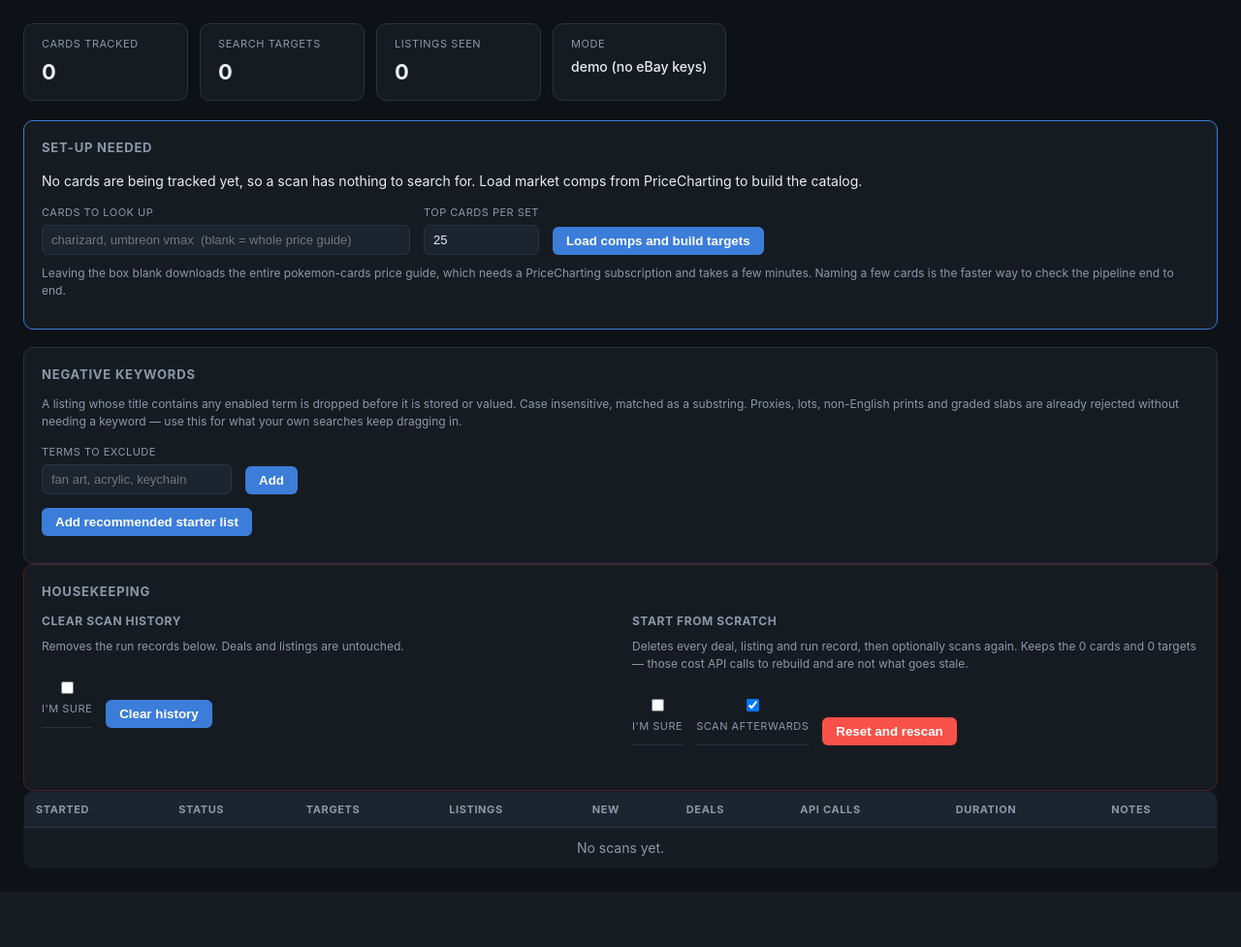
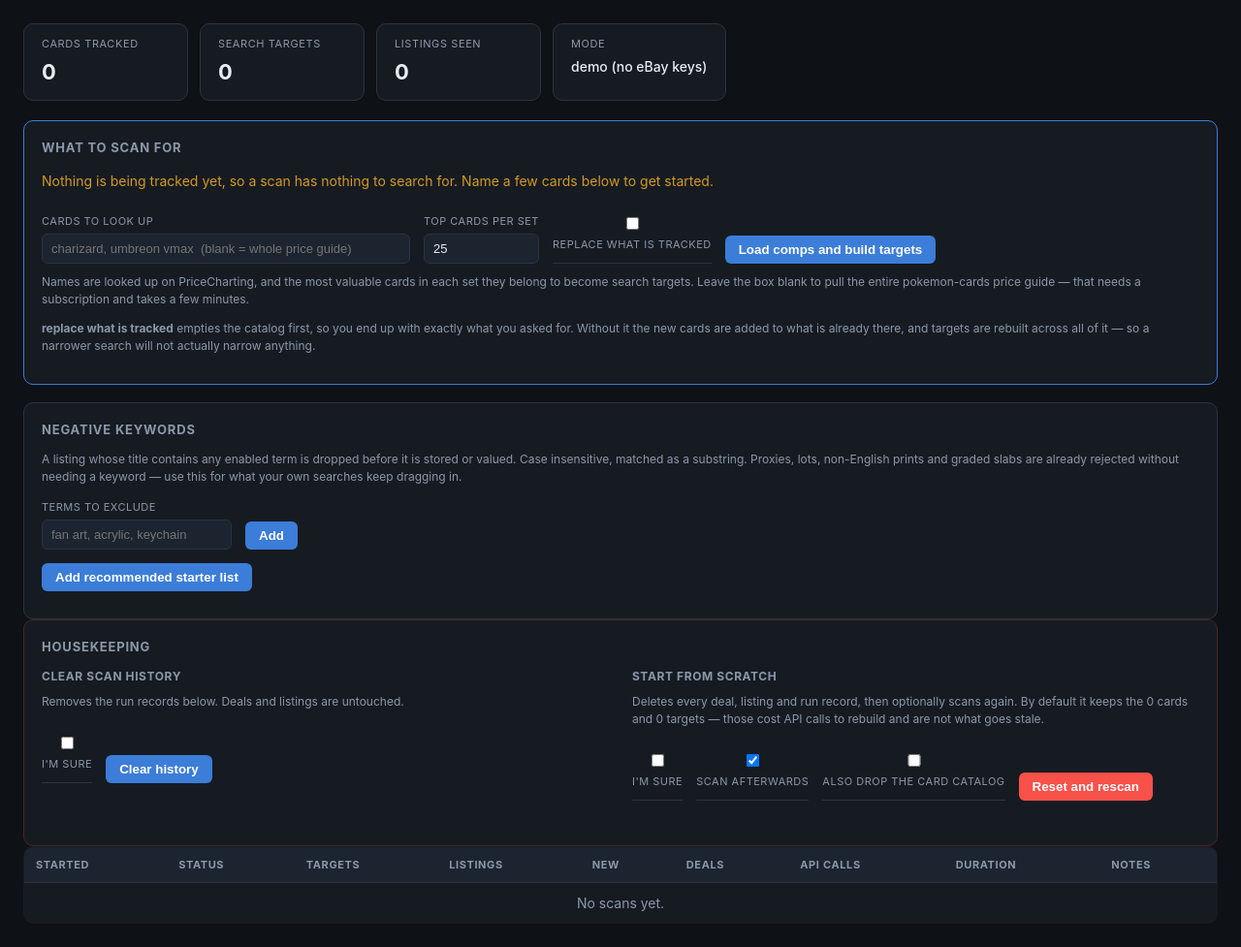
Before and after one commit to Biggjuann/Pokemon-Arb, a FastAPI app: page /scans in a window 1280 px wide. Shown: the part 56-1033 px from the top of the page at 97% size. Before the commit the page ends 939 px from the top, so only its background shows below. Run offline with FastAPI, Linux system fonts and the light colour scheme.

Commit message:
Keep the scan-scope form always available, and wire sync cancellation
Two bugs, both mine.

The form for choosing what to scan for only rendered when the catalog was
empty. Since a reset deliberately keeps the catalog, and the targets page had
been removed, there was no way at all to change scope after clearing -- the
one thing a reset is usually a prelude to. It is now always on the scans page,
showing what is currently tracked.

Adding cards also could not narrow anything: build_targets derives from every
product ever synced, so syncing "charizard" on top of an existing catalog
rebuilt targets across all of it. Adds "replace what is tracked", which empties
the catalog first so the result is exactly what was asked for, and an option on
the reset to drop the catalog outright.

Separately: _sync_job never passed should_cancel, so the Cancel button has
never worked for a sync -- the pipeline gained the parameter but the web path
was never wired to it. The patch that should have done this silently did not
apply, and the tests covered sync_from_price_guide directly rather than through
the job function, so nothing caught it. That gap is the actual lesson here:
testing a capability is not testing the code path that reaches it. New tests
drive _sync_job itself.

222 tests.

Co-Authored-By: Claude Opus 5 <noreply@anthropic.com>
Claude-Session: https://claude.ai/code/session_01VGvwVtk4GqDuMd5ejRx7e2

```diff
--- a/src/pokemon_arb/store.py
+++ b/src/pokemon_arb/store.py
@@ -305,5 +305,25 @@ def reset_findings(session: Session) -> dict[str, int]:
     return counts
 
 
+def clear_catalog(session: Session) -> dict[str, int]:
+    """Delete the card catalog and everything derived from it.
+
+    Deals go too: they are priced against comps, and a deal whose comp no
+    longer exists cannot be explained or trusted.
+    """
+    counts = {}
+    for label, model in (
+        ("deals", Deal),
+        ("targets", Target),
+        ("price_points", PricePoint),
+        ("products", Product),
+    ):
+        rows = list(session.scalars(select(model)))
+        for row in rows:
+            session.delete(row)
+        counts[label] = len(rows)
+    return counts
+
+
 def latest_scan(session: Session) -> ScanRun | None:
     return session.scalar(select(ScanRun).order_by(ScanRun.started_at.desc()).limit(1))
--- a/src/pokemon_arb/web/app.py
+++ b/src/pokemon_arb/web/app.py
@@ -133,18 +133,37 @@ def _scan_job(max_targets: int | None, demo: bool) -> str:
     )
 
 
-def _sync_job(queries: list[str], per_set: int) -> str:
+def _sync_job(queries: list[str], per_set: int, replace: bool = False) -> str:
     """Pull comps from PriceCharting, then rebuild the target list.
 
     Both halves run together because comps without targets leave the app in
     exactly the state that looks broken: a scan that succeeds and does nothing.
+
+    ``replace`` empties the catalog first, so the result is exactly what was
+    asked for. Without it targets are rebuilt from every card ever synced, and
+    a narrower search would not actually narrow anything.
     """
     from ..pipeline.scan import ScanService
 
+    cleared = ""
+    if replace:
+        with get_sessionmaker()() as session:
+            counts = store.clear_catalog(session)
+            session.commit()
+        cleared = f"replaced {counts['products']} cards, "
+
     service = ScanService()
-    synced = service.sync_from_queries(queries) if queries else service.sync_from_price_guide()
+    cancel = _job_cancel.is_set
+    synced = (
+        service.sync_from_queries(queries, should_cancel=cancel)
+        if queries
+        else service.sync_from_price_guide(should_cancel=cancel)
+    )
+    # Build targets from whatever was synced, even on cancel: a partial
+    # catalog you can scan beats a full one you cannot.
     targets = service.build_targets(per_set=per_set)
-    return f"synced {synced} cards, {targets} targets active"
+    verb = "cancelled after" if cancel() else "synced"
+    return f"{cleared}{verb} {synced} cards, {targets} targets active"
 
 
 def _seed_demo_if_empty() -> None:
@@ -417,6 +436,7 @@ def create_app() -> FastAPI:
         background: BackgroundTasks,
         confirm: str = Form(""),
         rescan: bool = Form(False),
+        clear_catalog: bool = Form(False),
         db: Session = Depends(get_db),
     ) -> RedirectResponse:
         """Clear every finding and optionally start over.
@@ -428,11 +448,15 @@ def create_app() -> FastAPI:
         if confirm != "yes":
             raise HTTPException(status_code=400, detail="confirmation required")
         counts = store.reset_findings(db)
-        db.commit()
         summary = (
             f"cleared {counts['deals']} deals, {counts['listings']} listings, "
             f"{counts['scans']} scan records"
         )
+        if clear_catalog:
+            catalog = store.clear_catalog(db)
+            summary += f", {catalog['products']} cards, {catalog['targets']} targets"
+            rescan = False  # nothing left to scan for
+        db.commit()
         _job_state["last_result"] = summary
         if rescan:
             background.add_task(_run_job, "scan", lambda: _scan_job(None, False))
@@ -558,14 +582,17 @@ def create_app() -> FastAPI:
         background: BackgroundTasks,
         queries: str = Form(""),
         per_set: int = Form(25),
+        replace: bool = Form(False),
     ) -> RedirectResponse:
-        """Populate the catalog: PriceCharting comps, then targets.
+        """Set what gets scanned: PriceCharting comps, then targets.
 
         With no queries this downloads the whole pokemon-cards price guide; a
         comma or newline separated list narrows it to specific cards.
         """
         terms = [q.strip() for q in queries.replace(chr(10), ",").split(",") if q.strip()]
-        background.add_task(_run_job, "sync", lambda: _sync_job(terms, max(1, min(per_set, 200))))
+        background.add_task(
+            _run_job, "sync", lambda: _sync_job(terms, max(1, min(per_set, 200)), replace)
+        )
         return RedirectResponse("/scans", status_code=303)
 
     # --- json api -----------------------------------------------------
--- a/src/pokemon_arb/web/templates/scans.html
+++ b/src/pokemon_arb/web/templates/scans.html
@@ -10,18 +10,16 @@
   </span></div>
 </section>
 
-{% if not counts.products or not counts.targets %}
 <section class="panel setup">
-    <h2>Set-up needed</h2>
-    <p>
+  <h2>What to scan for</h2>
   {% if not counts.products %}
-        No cards are being tracked yet, so a scan has nothing to search for.
-        Load market comps from PriceCharting to build the catalog.
+    <p class="warn-text">Nothing is being tracked yet, so a scan has nothing to
+      search for. Name a few cards below to get started.</p>
   {% else %}
-        {{ counts.products }} cards are loaded but no search targets exist.
-        Build targets from the most valuable cards in each set.
+    <p class="sub">Currently tracking <strong>{{ counts.products }}</strong> cards
+      across <strong>{{ counts.targets }}</strong> search targets.</p>
   {% endif %}
-    </p>
+
   <form method="post" action="/sync" class="setup-form">
     <label>Cards to look up
       <input type="text" name="queries"
@@ -30,17 +28,27 @@
     <label>Top cards per set
       <input type="number" name="per_set" value="25" min="1" max="200">
     </label>
+    <label class="check">
+      <input type="checkbox" name="replace" value="true"> replace what is tracked
+    </label>
     <button type="submit" {{ 'disabled' if scan_state and scan_state.running }}>
       {{ 'Working...' if scan_state and scan_state.running else 'Load comps and build targets' }}
     </button>
   </form>
+
   <p class="sub">
-      Leaving the box blank downloads the entire pokemon-cards price guide, which
-      needs a PriceCharting subscription and takes a few minutes. Naming a few
-      cards is the faster way to check the pipeline end to end.
+    Names are looked up on PriceCharting, and the most valuable cards in each set
+    they belong to become search targets. Leave the box blank to pull the entire
+    pokemon-cards price guide &mdash; that needs a subscription and takes a few
+    minutes.
+  </p>
+  <p class="sub">
+    <strong>replace what is tracked</strong> empties the catalog first, so you end
+    up with exactly what you asked for. Without it the new cards are added to what
+    is already there, and targets are rebuilt across all of it &mdash; so a
+    narrower search will not actually narrow anything.
   </p>
 </section>
-{% endif %}
 
 <section class="panel">
   <h2>Negative keywords</h2>
@@ -95,11 +103,13 @@
     <div>
       <h3>Start from scratch</h3>
       <p class="sub">Deletes every deal, listing and run record, then optionally scans
-        again. Keeps the {{ counts.products }} cards and {{ counts.targets }} targets
-        &mdash; those cost API calls to rebuild and are not what goes stale.</p>
+        again. By default it keeps the {{ counts.products }} cards and
+        {{ counts.targets }} targets &mdash; those cost API calls to rebuild and are
+        not what goes stale.</p>
       <form method="post" action="/scans/reset" class="setup-form">
         <label class="check"><input type="checkbox" name="confirm" value="yes" required> I'm sure</label>
         <label class="check"><input type="checkbox" name="rescan" value="true" checked> scan afterwards</label>
+        <label class="check"><input type="checkbox" name="clear_catalog" value="true"> also drop the card catalog</label>
         <button type="submit" class="danger" {{ 'disabled' if scan_state and scan_state.running }}>
           Reset and rescan
         </button>
```
Also changed, not shown: tests/test_keywords_housekeeping.py (+110 -0 lines), tests/test_web.py (+10 -5 lines), README.md. Lines whose indentation alone changed are shown as unchanged.
